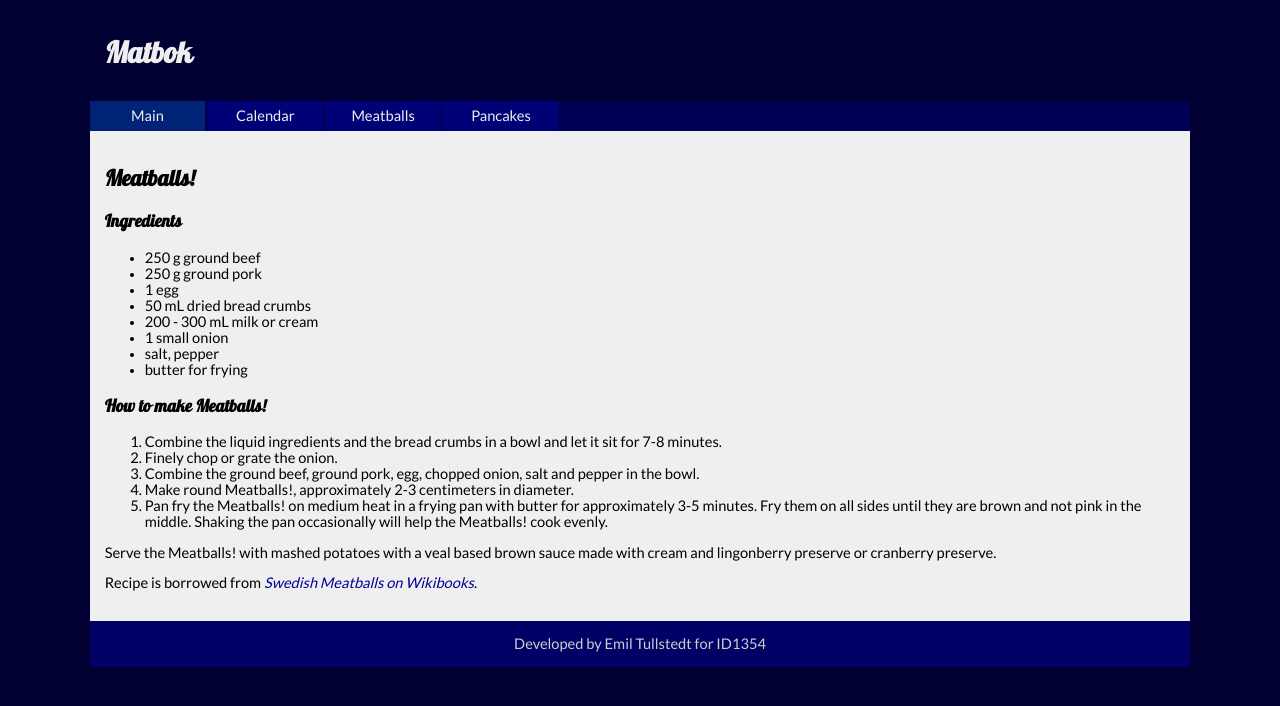
After one commit to sakjur/tasty-recipes-kth, a PHP site: page /meatballs.html in a window 1280 px wide. The commit adds this page. Shown: the top 706 px of the page. Run offline with PHP 8.4, Linux system fonts and the light colour scheme.

Commit message:
Added Meatballs!

```diff
--- a/p1/css/main.css
+++ b/p1/css/main.css
@@ -4,7 +4,19 @@ section
     padding: 1em;
 }
 
-section h2
+section a
+{
+    color: #000099;
+    font-style: oblique;
+    text-decoration: none;
+}
+
+section a:hover
+{
+    color: #990099;
+}
+
+section h2, h3
 {
     font-family: lobster;
 }
@@ -19,7 +31,7 @@ body, html
 
 #container
 {
-    margin: 0 auto;
+    margin: 5px auto 35px auto;
     max-width: 720px;
     width: 720px;
 }
--- a/p1/index.html
+++ b/p1/index.html
@@ -24,7 +24,7 @@
 
              Consectetur adipiscing elit. Suspendisse malesuada elit et elit mollis, in auctor ex molestie. Vivamus accumsan dolor metus, sit amet congue ligula ornare id. Vestibulum in tellus nisl. Duis augue nibh, aliquam eget convallis id, dapibus sed urna. Nunc non posuere augue. Nunc faucibus justo at augue euismod viverra. Donec facilisis lacinia est eu ultrices. Suspendisse potenti.
         </section>
+        <footer>Developed by Emil Tullstedt for ID1354</footer>
     </div>
-    <footer>Developed by Emil Tullstedt for ID1354</footer>
 </body>
 </html>
--- /dev/null
+++ b/p1/meatballs.html
@@ -0,0 +1,60 @@
+<!doctype html>
+<html>
+<head>
+    <link href="css/main.css" rel="stylesheet" type="text/css" />
+    <link href="fonts/fontsheet.css" rel="stylesheet" type="text/css" />
+    <meta charset="utf-8" />
+    <title>Matbok</title>
+</head>
+
+<body>
+    <div id="container">
+        <header>
+            <h1>Matbok</h1>
+        </header>
+        <nav>
+            <a href="index.html" class="current">Main</a>
+            <a href="calendar.html">Calendar</a>
+            <a href="Meatballs!.html">Meatballs</a>
+            <a href="pancakes.html">Pancakes</a>
+        </nav>
+
+        <section>
+            <h2>Meatballs!</h2>
+
+            <div class="ingredients">
+                <h3>Ingredients</h3>
+                <ul>
+                    <li>250 g ground beef</li>
+                    <li>250 g ground pork</li>
+                    <li>1 egg</li>
+                    <li>50 mL dried bread crumbs</li>
+                    <li>200 - 300 mL milk or cream</li>
+                    <li>1 small onion</li>
+                    <li>salt, pepper</li>
+                    <li>butter for frying</li>
+                </ul>
+            </div>
+
+            <div class="procedure">
+                <h3>How to make Meatballs!</h3>
+
+                <ol>
+                    <li>Combine the liquid ingredients and the bread crumbs in a bowl and let it sit for 7-8 minutes.</li>
+                    <li>Finely chop or grate the onion.</li>
+                    <li>Combine the ground beef, ground pork, egg, chopped onion, salt and pepper in the bowl.</li>
+                    <li>Make round Meatballs!, approximately 2-3 centimeters in diameter.</li>
+                    <li>Pan fry the Meatballs! on medium heat in a frying pan with butter for approximately 3-5 minutes. Fry them on all sides until they are brown and not pink in the middle. Shaking the pan occasionally will help the Meatballs! cook evenly.</li>
+                </ol>
+
+                Serve the Meatballs! with mashed potatoes with a veal based brown sauce made with cream and lingonberry preserve or cranberry preserve.
+            </div>
+
+            <p class="reference">
+                Recipe is borrowed from <a href="https://en.wikibooks.org/w/index.php?title=Cookbook:Swedish_Meatballs&oldid=2691161">Swedish Meatballs on Wikibooks</a>.
+            </p>
+        </section>
+        <footer>Developed by Emil Tullstedt for ID1354</footer>
+    </div>
+</body>
+</html>
```
Also changed, not shown: p1/calendar.html (+4 -3 lines).
